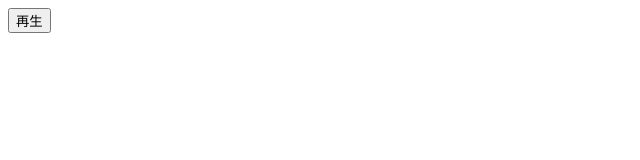
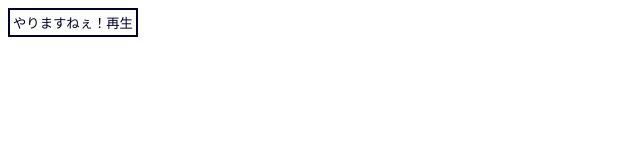
Before and after one commit to yudofusite/web_audioapi_test, a plain HTML site: page index.html in a window 1280 px wide. Shown: the whole page, without its empty margins (0-640 px from the left). Drawn offline with Linux system fonts and the light colour scheme.

Commit message:
Update index.html

```diff
--- a/index.html
+++ b/index.html
@@ -5,9 +5,17 @@
 <meta charset="UTF-8" />
 <link rel="icon" href="favicon.ico" id="favicon">
 <title>webAudioAPIテスト</title>
+<style>
+	button {
+		background: #ffffff;
+		color: #000030;
+		border: 2px solid #000030;
+		padding: 3px;
+	}
+</style>
 </head>
 <body>
-<button id="start">再生</button>
+<button id="start">やりますねぇ！再生</button>
 <audio src="yj.wav" type="audio/mpeg"></audio>
 	<script>
 	const ac = new AudioContext();
```
